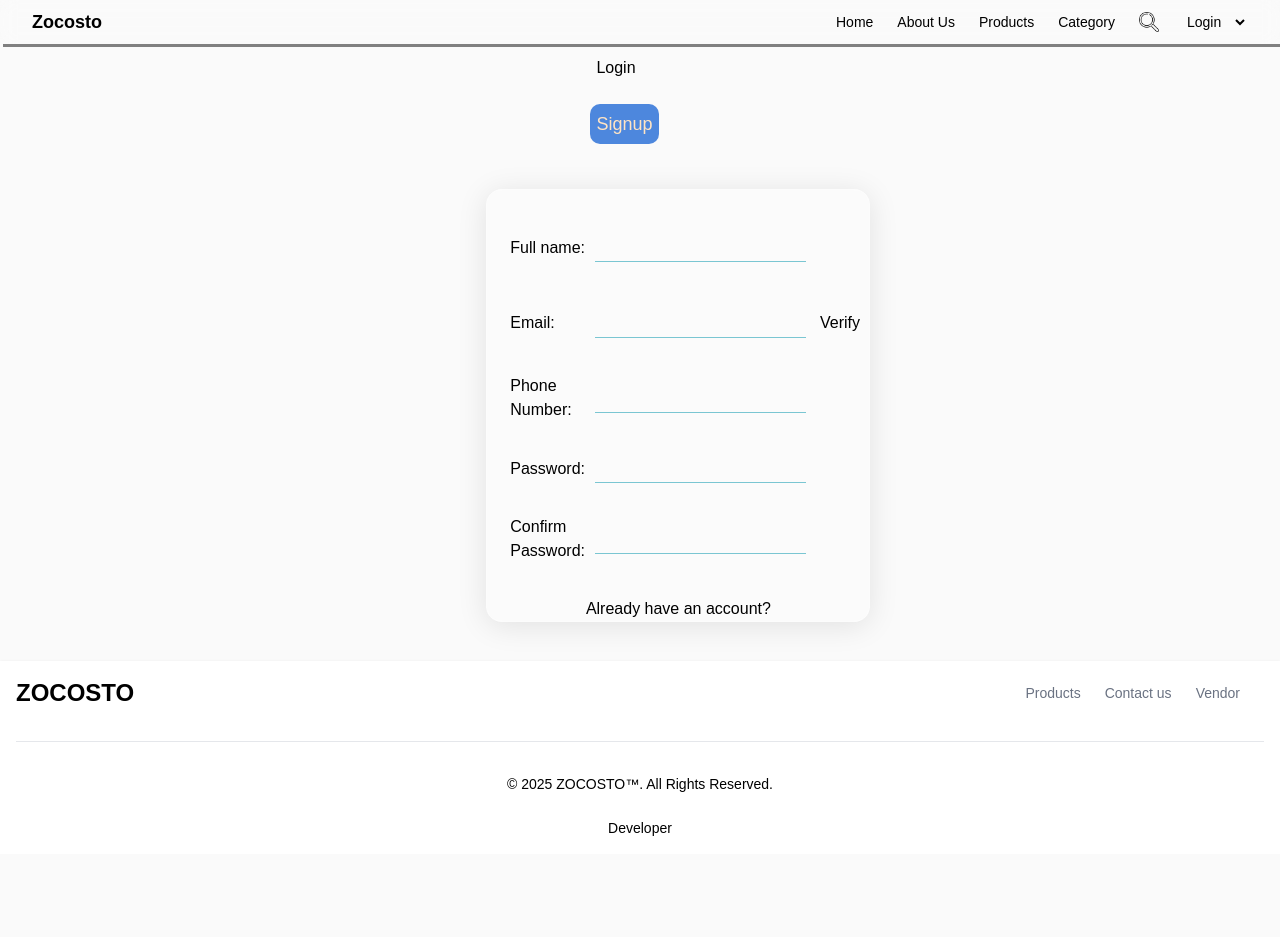
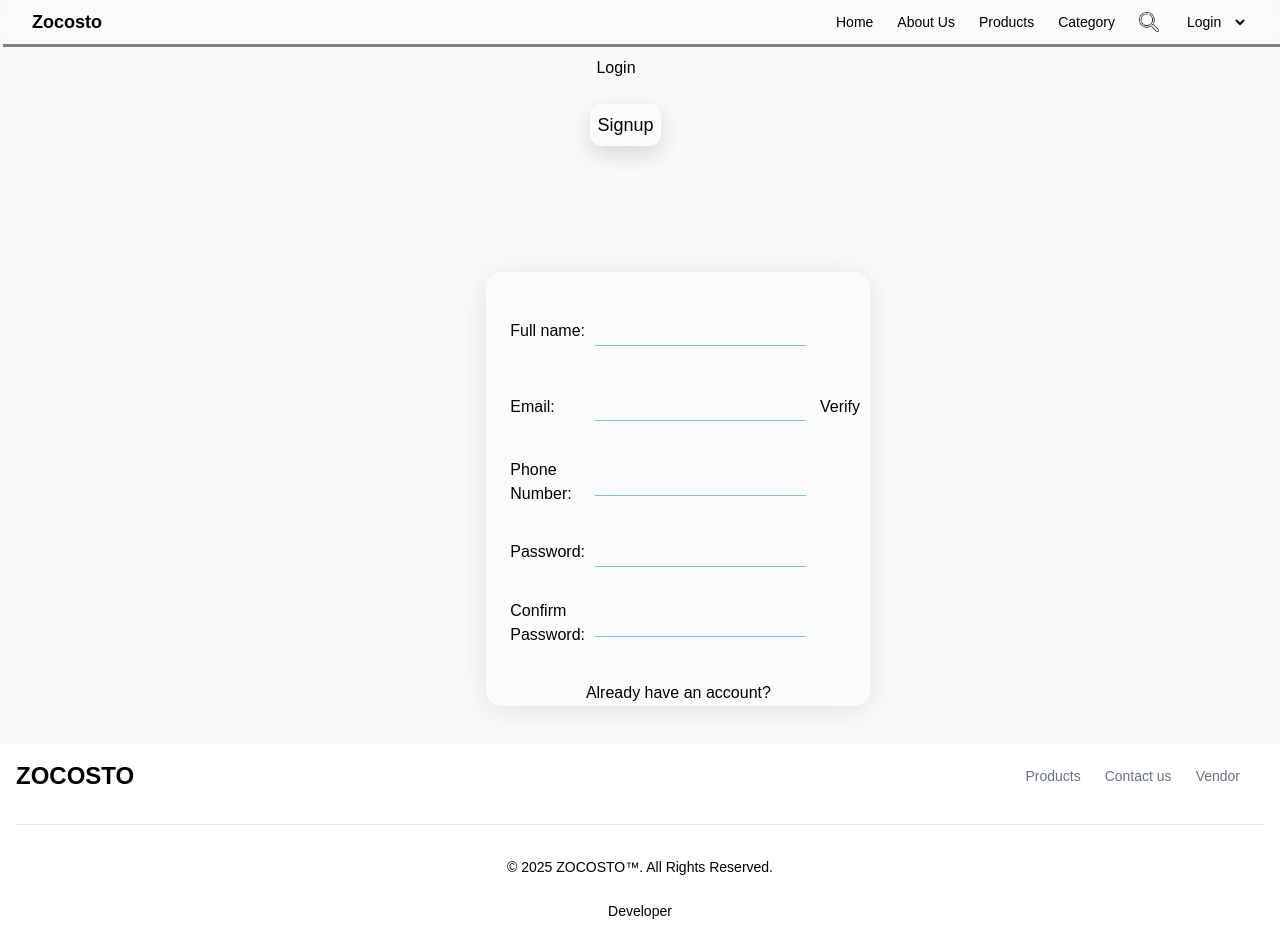
Before and after one commit to a-kashif-ahmed/Zfron, a React (Create React App) app: page /login in a window 1280 px wide. Before the commit the page ends 854 px from the top, so only its background shows below. Built offline with nearby package versions, Linux system fonts and the light colour scheme; no server answers; what @react-pdf/renderer would draw is missing.

Commit message:
Updates2

```diff
--- a/src/components/Loader.css
+++ b/src/components/Loader.css
@@ -15,7 +15,7 @@
   width: 12px;
   height: 12px;
   margin: 0 6px;
-  background-color: #84b9cf;
+  background-color: #151a1c;
   border-radius: 50%;
   animation: bounce 0.6s infinite ease-in-out;
 }
--- a/src/components/Loader.js
+++ b/src/components/Loader.js
@@ -3,7 +3,7 @@ import "./Loader.css";
 
 const Loader = () => {
   return (
-    <div className="loader-container">
+    <div className="loader-container Head"> Fetching
       <div className="dot dot1"></div>
       <div className="dot dot2"></div>
       <div className="dot dot3"></div>
--- a/src/components/LoginComponent.js
+++ b/src/components/LoginComponent.js
@@ -50,7 +50,7 @@ setLoading(true);
   };
 
   return (
-    <div className="origin-center">
+    <div className="origin-center mt-30">
 
 
       <div className="logform">
--- a/src/components/SignupComponent.js
+++ b/src/components/SignupComponent.js
@@ -95,7 +95,7 @@ const handleEmailOtp = async()=>{
 
 
   return (
-    <div className="origin-center">
+    <div className="origin-center mt-30">
 
       <div className="logform back-shadow">
         <form action={`${BackendURL}/auth/signup`} method="post" encType="multipart/form-data">
--- a/src/index.css
+++ b/src/index.css
@@ -122,11 +122,23 @@ form td input {}
 }
 
 .loguser button.active {
-  background-color: rgb(77, 135, 221);
-  color: bisque;
+  background: rgba(255, 255, 255, 0.25); /* translucent glass */
+  color: #000;
   font-size: large;
-  border-radius: 10px;
+
+  border: 1px solid rgba(255, 255, 255, 0.4);
+  border-radius: 12px;
+
+  backdrop-filter: blur(12px);
+  -webkit-backdrop-filter: blur(12px);
+
+  box-shadow:
+    0 8px 24px rgba(0, 0, 0, 0.15),
+    inset 0 0 0 1px rgba(255, 255, 255, 0.2);
+
+  transition: all 0.25s ease;
 }
+
 
 .logform input {
   margin: 10%;
--- a/src/pages/AuthAV.js
+++ b/src/pages/AuthAV.js
@@ -8,7 +8,7 @@ function AuthAv(){
     const [pap,setPap] = useState('signup');
 
     return(
-        <div>
+        <div className="mt-20">
             <Navbar/>
             <div className="loguserab">
             <div className="loguser" >
```
